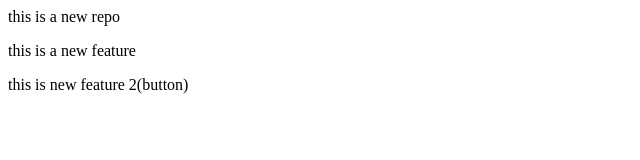
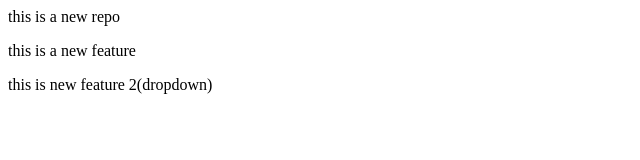
Before and after one commit to dharapatel16/localrepo, a plain HTML site: page index.html in a window 1280 px wide. Shown: the full height of the page, 0-640 px from the left. Drawn offline with Linux system fonts and the light colour scheme.

Commit message:
add dropdown

```diff
--- a/index.html
+++ b/index.html
@@ -1,3 +1,3 @@
 <p>this is a new repo</p>
 <p>this is a new feature</p>
-<p>this is new feature 2(button)</p>
+<p>this is new feature 2(dropdown)</p>
```
